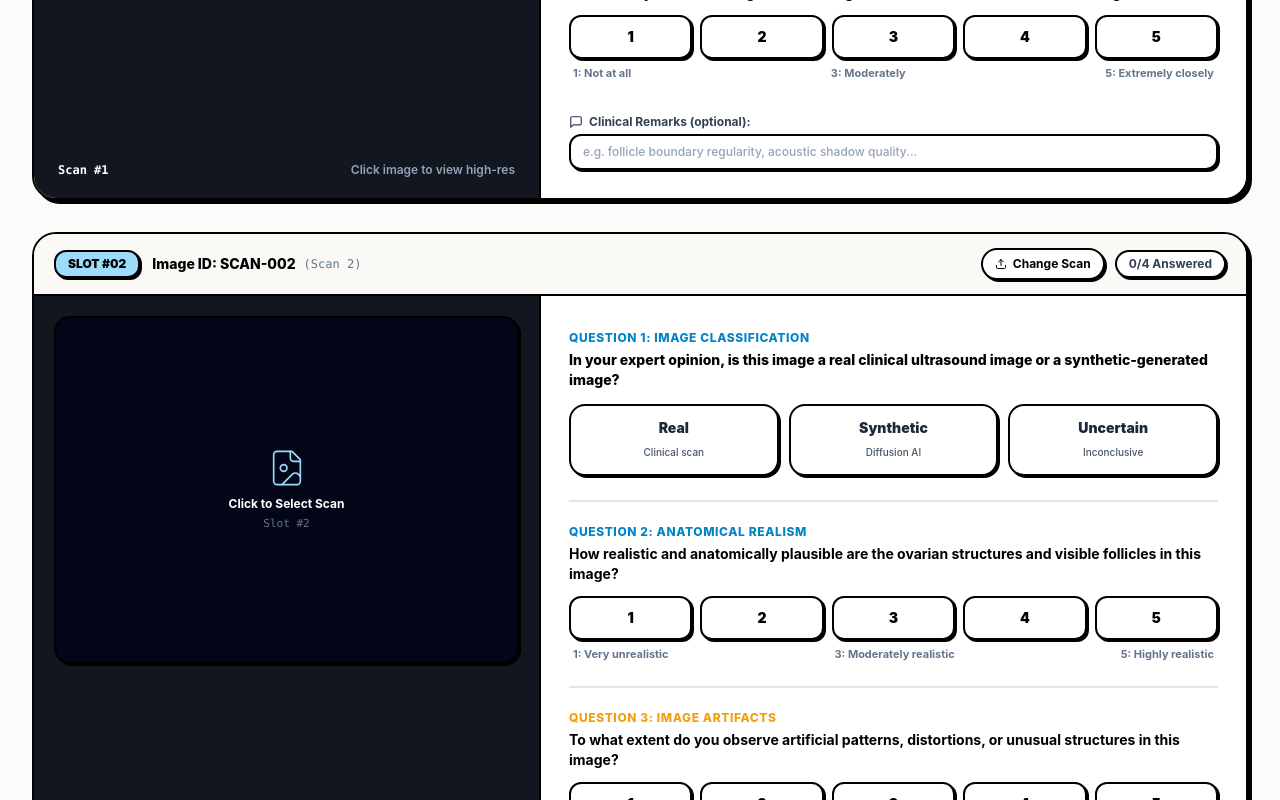
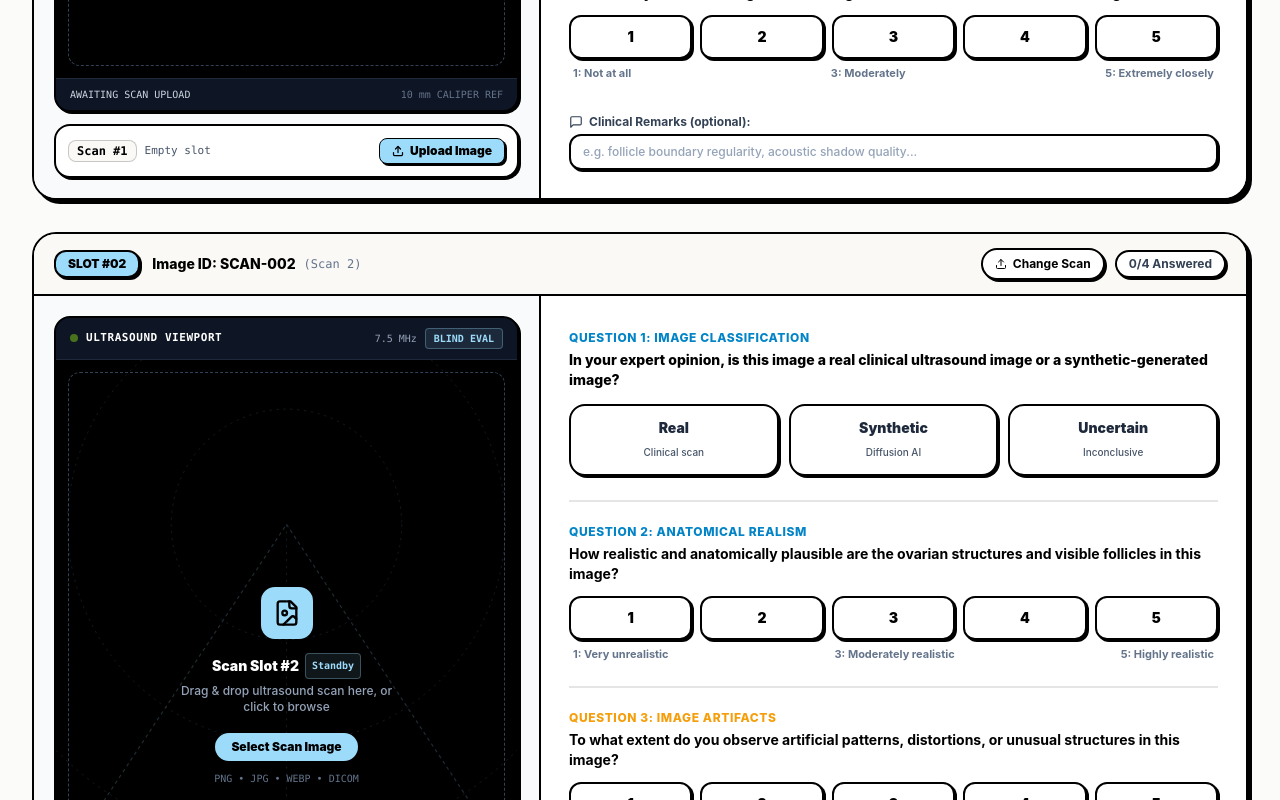
Before and after one commit to Tanvir4n/UltrasoundTuring, a Next.js app: page / in a window 1280 px wide. Shown: the part 2020-2820 px from the top of the page. Built offline with nearby package versions, Linux system fonts and the light colour scheme.

Commit message:
feat: redesign picture section with medical ultrasound monitor, telemetry bezel, and standby dropzone

```diff
--- a/src/components/ImageAssessmentCard.tsx
+++ b/src/components/ImageAssessmentCard.tsx
@@ -1,6 +1,6 @@
 'use client';
 
-import React, { useRef } from 'react';
+import React, { useRef, useState } from 'react';
 import {
   UltrasoundImageItem,
   ImageEvaluationResponse,
@@ -34,6 +34,8 @@ export const ImageAssessmentCard: React.FC<ImageAssessmentCardProps> = ({
   onOpenLightbox,
 }) => {
   const fileInputRef = useRef<HTMLInputElement>(null);
+  const [isInverted, setIsInverted] = useState(false);
+  const [isDragging, setIsDragging] = useState(false);
 
   const isQ1 = evaluation?.q1_classification != null;
   const isQ2 = evaluation?.q2_realism != null;
@@ -50,6 +52,27 @@ export const ImageAssessmentCard: React.FC<ImageAssessmentCardProps> = ({
   const handleSingleFileChange = (e: React.ChangeEvent<HTMLInputElement>) => {
     if (e.target.files && e.target.files[0] && onReplaceImage) {
       onReplaceImage(image.id, e.target.files[0]);
+    }
+  };
+
+  const handleDragOver = (e: React.DragEvent) => {
+    e.preventDefault();
+    e.stopPropagation();
+    setIsDragging(true);
+  };
+
+  const handleDragLeave = (e: React.DragEvent) => {
+    e.preventDefault();
+    e.stopPropagation();
+    setIsDragging(false);
+  };
+
+  const handleDrop = (e: React.DragEvent) => {
+    e.preventDefault();
+    e.stopPropagation();
+    setIsDragging(false);
+    if (e.dataTransfer.files && e.dataTransfer.files[0] && onReplaceImage) {
+      onReplaceImage(image.id, e.dataTransfer.files[0]);
     }
   };
 
@@ -118,54 +141,187 @@ export const ImageAssessmentCard: React.FC<ImageAssessmentCardProps> = ({
       <div className="grid grid-cols-1 lg:grid-cols-12 divide-y-2 lg:divide-y-0 lg:divide-x-2 divide-black">
 
         {/* ================= LEFT: ULTRASOUND VIEWPORT (5 cols) ================= */}
-        <div className="lg:col-span-5 bg-[#12161f] p-4 sm:p-5 flex flex-col justify-between">
-          <div className="relative aspect-[4/3] w-full bg-black rounded-2xl border-2 border-black flex items-center justify-center overflow-hidden group select-none shadow-neo-sm">
+        <div className="lg:col-span-5 bg-[#F8FAFC] p-4 sm:p-5 flex flex-col justify-between gap-3 min-w-0">
+
+          {/* Medical Ultrasound Console Monitor Frame */}
+          <div
+            onDragOver={handleDragOver}
+            onDragLeave={handleDragLeave}
+            onDrop={handleDrop}
+            className={`relative flex-1 w-full bg-[#080C14] rounded-2xl border-2 border-black flex flex-col overflow-hidden group select-none shadow-neo-sm transition-all ${
+              isDragging ? 'ring-4 ring-[#9CDBFA] border-[#9CDBFA]' : ''
+            }`}
+          >
+            {/* Top Telemetry Console Bar */}
+            <div className="bg-[#0e1524] px-3.5 py-2.5 border-b border-slate-800 flex items-center justify-between text-[11px] font-mono text-slate-300">
+              <div className="flex items-center gap-2">
+                <span className="w-2 h-2 rounded-full bg-[#84CC16] animate-pulse" />
+                <span className="font-bold text-white tracking-wider">ULTRASOUND VIEWPORT</span>
+              </div>
+              <div className="flex items-center gap-2 text-[10px]">
+                <span className="text-slate-400">7.5 MHz</span>
+                <span className="text-[#9CDBFA] bg-[#9CDBFA]/10 px-2 py-0.5 rounded border border-[#9CDBFA]/30 font-bold">
+                  BLIND EVAL
+                </span>
+              </div>
+            </div>
+
+            {/* Sonogram Screen / Active Area */}
+            <div className="relative flex-1 min-h-[320px] sm:min-h-[360px] flex items-center justify-center p-3 bg-black overflow-hidden">
+              {/* Sector Beam & Radar Graticule Background */}
+              <svg
+                className="absolute inset-0 w-full h-full opacity-20 pointer-events-none"
+                viewBox="0 0 400 300"
+                preserveAspectRatio="xMidYMid meet"
+              >
+                <path d="M 200 10 L 385 290 A 310 310 0 0 1 15 290 Z" fill="none" stroke="#9CDBFA" strokeWidth="1" strokeDasharray="3 3" />
+                <circle cx="200" cy="10" r="100" fill="none" stroke="#9CDBFA" strokeWidth="0.5" strokeDasharray="2 4" />
+                <circle cx="200" cy="10" r="190" fill="none" stroke="#9CDBFA" strokeWidth="0.5" strokeDasharray="2 4" />
+                <circle cx="200" cy="10" r="280" fill="none" stroke="#9CDBFA" strokeWidth="0.5" strokeDasharray="2 4" />
+                <line x1="200" y1="10" x2="200" y2="290" stroke="#9CDBFA" strokeWidth="0.5" strokeDasharray="2 4" />
+              </svg>
+
               {image.imageUrl ? (
-              <>
+                <div className="relative w-full h-full flex items-center justify-center">
                   <img
                     src={image.imageUrl}
                     alt={`Scan ${image.id}`}
-                  className="w-full h-full object-contain cursor-pointer"
+                    style={{ filter: isInverted ? 'invert(1) hue-rotate(180deg)' : 'none' }}
+                    className="max-h-[360px] w-full object-contain cursor-pointer transition-all duration-150"
                     onClick={() => onOpenLightbox(image)}
                   />
 
                   {/* 10 mm Caliper Scale in Sky Blue */}
-                <div className="absolute bottom-2.5 left-2.5 flex items-center gap-1.5 bg-black/80 px-2.5 py-1 rounded-lg border border-slate-700 text-[10px] font-mono text-white pointer-events-none">
-                  <span className="w-4 h-0.5 bg-[#9CDBFA] inline-block" />
-                  <span>10 mm</span>
+                  <div className="absolute bottom-2 left-2 flex items-center gap-2 bg-black/85 backdrop-blur-sm px-2.5 py-1 rounded-lg border border-slate-700 text-[10px] font-mono text-white pointer-events-none shadow-sm">
+                    <span className="w-5 h-0.5 bg-[#9CDBFA] inline-block shadow-[0_0_6px_#9CDBFA]" />
+                    <span className="text-[#9CDBFA] font-bold">10 mm</span>
+                    <span className="text-slate-500">|</span>
+                    <span className="text-slate-300">Caliper</span>
                   </div>
 
-                {/* Enlarge Button */}
+                  {/* Floating Action Controls (Invert + Enlarge) */}
+                  <div className="absolute top-2 right-2 flex items-center gap-1.5 opacity-90 group-hover:opacity-100 transition-opacity">
+                    <button
+                      type="button"
+                      onClick={() => setIsInverted((v) => !v)}
+                      className={`px-2.5 py-1 rounded-lg text-[10px] font-mono font-bold border-2 border-black shadow-neo-sm transition flex items-center gap-1 ${
+                        isInverted
+                          ? 'bg-[#9CDBFA] text-black font-black'
+                          : 'bg-white text-black hover:bg-slate-100'
+                      }`}
+                      title="Toggle Invert / Negative Contrast (useful for follicle boundary inspection)"
+                    >
+                      <span>{isInverted ? 'Normal' : 'Invert'}</span>
+                    </button>
+
                     <button
                       type="button"
                       onClick={() => onOpenLightbox(image)}
-                  className="absolute top-2.5 right-2.5 p-1.5 rounded-lg bg-white text-black border-2 border-black shadow-neo-sm hover:bg-[#9CDBFA] transition"
+                      className="p-1.5 rounded-lg bg-white text-black border-2 border-black shadow-neo-sm hover:bg-[#9CDBFA] transition"
                       title="View in full-resolution lightbox"
                     >
                       <Maximize2 className="w-3.5 h-3.5 stroke-[2.5]" />
+                    </button>
+                  </div>
+
+                  {/* Watermark badge top left */}
+                  <div className="absolute top-2 left-2 px-2 py-0.5 rounded bg-black/75 border border-slate-800 text-[9px] font-mono text-slate-400 pointer-events-none">
+                    {image.id}
+                  </div>
+                </div>
+              ) : (
+                /* Interactive Standby & Dropzone */
+                <div
+                  onClick={() => fileInputRef.current?.click()}
+                  className="w-full h-full flex flex-col items-center justify-center p-6 text-center cursor-pointer hover:bg-white/[0.04] transition-colors rounded-xl border border-dashed border-slate-700 hover:border-[#9CDBFA] group/empty"
+                >
+                  <div className="w-14 h-14 rounded-2xl bg-[#9CDBFA] border-2 border-black shadow-neo-sm flex items-center justify-center mb-3 group-hover/empty:scale-105 group-hover/empty:bg-[#82CDF6] transition-transform">
+                    <FileImage className="w-7 h-7 text-black stroke-[2]" />
+                  </div>
+
+                  <div className="space-y-1">
+                    <div className="text-sm font-black text-white flex items-center justify-center gap-1.5">
+                      <span>Scan Slot #{slotIndex}</span>
+                      <span className="text-[10px] font-mono text-[#9CDBFA] px-1.5 py-0.5 rounded bg-[#9CDBFA]/10 border border-[#9CDBFA]/30">
+                        Standby
+                      </span>
+                    </div>
+                    <p className="text-xs text-slate-400 font-medium max-w-[240px]">
+                      Drag & drop ultrasound scan here, or click to browse
+                    </p>
+                  </div>
+
+                  <button
+                    type="button"
+                    className="mt-4 px-4 py-1.5 rounded-full text-xs font-black bg-[#9CDBFA] hover:bg-[#82CDF6] text-black border-2 border-black shadow-neo-sm transition active:translate-x-0.5 active:translate-y-0.5"
+                  >
+                    Select Scan Image
+                  </button>
+
+                  <div className="mt-2 text-[10px] font-mono text-slate-500">
+                    PNG • JPG • WEBP • DICOM
+                  </div>
+                </div>
+              )}
+            </div>
+
+            {/* Console Screen Footer Status */}
+            <div className="bg-[#0e1524] px-3.5 py-2 border-t border-slate-800 flex items-center justify-between text-[10px] font-mono text-slate-400">
+              <span className="text-slate-300">
+                {image.imageUrl ? 'ANONYMIZED CLINICAL DATA' : 'AWAITING SCAN UPLOAD'}
+              </span>
+              <span className="text-slate-500">10 mm CALIPER REF</span>
+            </div>
+          </div>
+
+          {/* Bottom Bar: Clean Quick Actions in White Card */}
+          <div className="flex items-center justify-between text-xs font-bold text-slate-700 bg-white p-3 rounded-2xl border-2 border-black shadow-neo-sm">
+            <div className="flex items-center gap-2 font-mono text-xs">
+              <span className="text-black font-black bg-[#FAF9F6] px-2 py-0.5 rounded-lg border border-black/20">
+                Scan #{globalIndex}
+              </span>
+              <span className="text-slate-600 font-medium text-[11px]">
+                {image.imageUrl ? 'Ready for evaluation' : 'Empty slot'}
+              </span>
+            </div>
+
+            <div className="flex items-center gap-2">
+              {image.imageUrl ? (
+                <>
+                  <button
+                    type="button"
+                    onClick={() => onOpenLightbox(image)}
+                    className="inline-flex items-center gap-1 px-2.5 py-1 rounded-lg text-xs font-black text-black bg-[#FAF9F6] hover:bg-[#9CDBFA] border border-black shadow-neo-sm transition"
+                  >
+                    <Maximize2 className="w-3 h-3 stroke-[2.5]" />
+                    <span>Lightbox</span>
+                  </button>
+                  <button
+                    type="button"
+                    onClick={() => fileInputRef.current?.click()}
+                    className="inline-flex items-center gap-1 px-2.5 py-1 rounded-lg text-xs font-black text-black bg-white hover:bg-slate-100 border border-black shadow-neo-sm transition"
+                  >
+                    <Upload className="w-3 h-3 stroke-[2.5]" />
+                    <span>Replace</span>
                   </button>
                 </>
               ) : (
                 <button
                   type="button"
                   onClick={() => fileInputRef.current?.click()}
-                className="w-full h-full flex flex-col items-center justify-center p-6 text-center bg-slate-950 hover:bg-slate-900 transition text-slate-400 hover:text-white"
+                  className="inline-flex items-center gap-1.5 px-3 py-1 rounded-lg text-xs font-black text-black bg-[#9CDBFA] hover:bg-[#82CDF6] border border-black shadow-neo-sm transition"
                 >
-                <FileImage className="w-10 h-10 mb-2 stroke-1 text-[#9CDBFA]" />
-                <span className="text-xs font-bold text-white">Click to Select Scan</span>
-                <span className="text-[11px] text-slate-500 mt-1 font-mono">Slot #{slotIndex}</span>
+                  <Upload className="w-3 h-3 stroke-[2.5]" />
+                  <span>Upload Image</span>
                 </button>
               )}
             </div>
+          </div>
 
-          <div className="mt-3 flex items-center justify-between text-xs text-slate-400 font-semibold px-1">
-            <span className="text-white font-mono">Scan #{globalIndex}</span>
-            <span>Click image to view high-res</span>
-          </div>
         </div>
 
         {/* ================= RIGHT: THE 4 STANDARDIZED QUESTIONS (7 cols) ================= */}
-        <div className="lg:col-span-7 p-5 sm:p-7 space-y-6 bg-white">
+        <div className="lg:col-span-7 p-5 sm:p-7 space-y-6 bg-white min-w-0">
 
           {/* Q1. Image Classification */}
           <div className="space-y-2.5">
--- a/src/components/ImageLightboxModal.tsx
+++ b/src/components/ImageLightboxModal.tsx
@@ -1,6 +1,6 @@
 'use client';
 
-import React from 'react';
+import React, { useState } from 'react';
 import { X } from 'lucide-react';
 import { UltrasoundImageItem } from '../types/evaluation';
 
@@ -13,11 +13,13 @@ export const ImageLightboxModal: React.FC<ImageLightboxModalProps> = ({
   image,
   onClose,
 }) => {
+  const [isInverted, setIsInverted] = useState(false);
+
   if (!image) return null;
 
   return (
     <div
-      className="fixed inset-0 z-50 flex items-center justify-center p-4 sm:p-6 bg-black/80 backdrop-blur-sm animate-in fade-in duration-150"
+      className="fixed inset-0 z-50 flex items-center justify-center p-4 sm:p-6 bg-black/85 backdrop-blur-sm animate-in fade-in duration-150"
       onClick={onClose}
     >
       <div
@@ -25,15 +27,35 @@ export const ImageLightboxModal: React.FC<ImageLightboxModalProps> = ({
         onClick={(e) => e.stopPropagation()}
       >
         {/* Top Header */}
-        <div className="bg-[#FAF9F6] border-b-2 border-black px-6 py-4 flex items-center justify-between">
+        <div className="bg-[#FAF9F6] border-b-2 border-black px-6 py-4 flex items-center justify-between gap-3">
           <div className="flex items-center gap-3">
             <span className="bg-[#9CDBFA] text-black border-2 border-black rounded-xl px-3 py-1 font-black text-xs shadow-neo-sm">
               {image.id}
             </span>
-            <span className="font-bold text-sm text-black">
+            <div>
+              <span className="font-extrabold text-sm text-black block">
                 High-Resolution Ultrasound Inspection
               </span>
+              {image.fileName && (
+                <span className="text-[11px] font-mono text-slate-500">
+                  {image.fileName}
+                </span>
+              )}
             </div>
+          </div>
+
+          <div className="flex items-center gap-2">
+            <button
+              type="button"
+              onClick={() => setIsInverted((v) => !v)}
+              className={`px-3 py-1.5 rounded-full text-xs font-mono font-bold border-2 border-black shadow-neo-sm transition flex items-center gap-1 ${
+                isInverted
+                  ? 'bg-[#9CDBFA] text-black font-black'
+                  : 'bg-white text-black hover:bg-slate-100'
+              }`}
+            >
+              <span>{isInverted ? 'Normal Contrast' : 'Invert View'}</span>
+            </button>
 
             <button
               onClick={onClose}
@@ -43,19 +65,27 @@ export const ImageLightboxModal: React.FC<ImageLightboxModalProps> = ({
               <X className="w-4 h-4 stroke-[3]" />
             </button>
           </div>
+        </div>
 
         {/* Ultrasound Inspection Screen */}
-        <div className="bg-black p-4 sm:p-6 flex items-center justify-center min-h-[50vh] max-h-[75vh] overflow-auto">
+        <div className="relative bg-black p-4 sm:p-6 flex items-center justify-center min-h-[50vh] max-h-[75vh] overflow-hidden select-none">
           <img
             src={image.imageUrl}
             alt={image.id}
-            className="max-w-full max-h-[70vh] object-contain rounded-xl border border-slate-800"
+            style={{ filter: isInverted ? 'invert(1) hue-rotate(180deg)' : 'none' }}
+            className="max-w-full max-h-[70vh] object-contain rounded-xl border border-slate-800 transition-all"
           />
+
+          {/* 10 mm Caliper Scale Overlay */}
+          <div className="absolute bottom-4 left-6 flex items-center gap-2 bg-black/85 backdrop-blur-sm px-3 py-1.5 rounded-xl border border-slate-700 text-xs font-mono text-white pointer-events-none shadow-sm">
+            <span className="w-6 h-0.5 bg-[#9CDBFA] inline-block shadow-[0_0_6px_#9CDBFA]" />
+            <span className="text-[#9CDBFA] font-bold">10 mm Caliper</span>
+          </div>
         </div>
 
         {/* Footer */}
         <div className="bg-[#FAF9F6] border-t-2 border-black px-6 py-3 flex items-center justify-between text-xs font-semibold text-slate-700">
-          <span>Click anywhere outside or the X button to return to evaluation</span>
+          <span>Click anywhere outside or the Close button to return to evaluation</span>
           <button
             onClick={onClose}
             className="px-5 py-1.5 rounded-full bg-[#9CDBFA] hover:bg-[#82CDF6] text-black font-black border-2 border-black shadow-neo-sm transition active:translate-x-0.5 active:translate-y-0.5"
```
Lines whose indentation alone changed are shown as unchanged.
